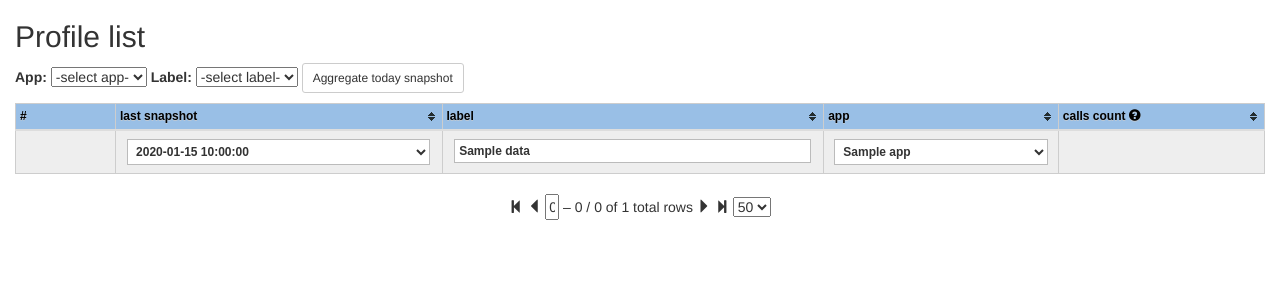
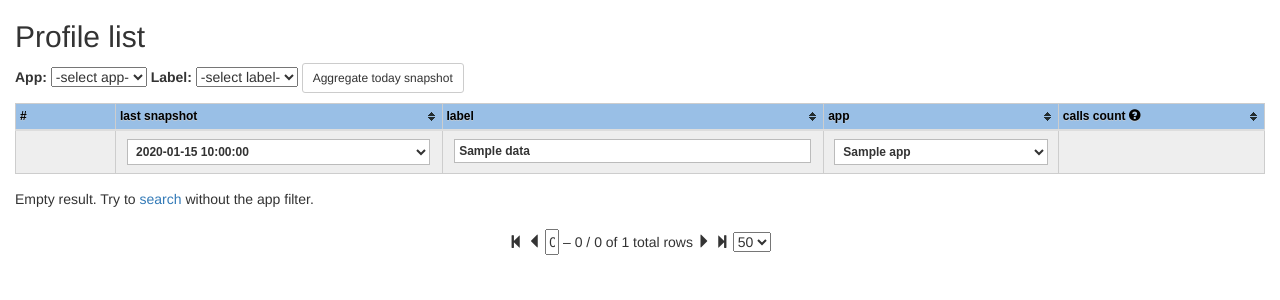
Before and after one commit to badoo/liveprof-ui, a PHP site: template src/templates/profile_list.php in a window 1280 px wide. Shown: the part 52-352 px from the top of the page. Run offline with PHP 8.4, Linux system fonts and the light colour scheme; the template is opened without the code that fills it: most values are stand-ins (such as "Sample title", 1, 10 or a date in 2020); data that the repository does not hold is empty.

Commit message:
added a link on profile list page to search without app filter

```diff
--- a/src/templates/profile_list.php
+++ b/src/templates/profile_list.php
@@ -40,7 +40,7 @@
         <tr>
             <th class="sorter-false filter-false" style="width: 100px;">#</th>
             <th class="filter-select filter-onlyAvail filter-select-sort-desc sorter-text" data-value="<?= $data['date'] ?>">last snapshot</th>
-            <th class="sorter-text" data-value="<?= $data['label'] ?>">label</th>
+            <th class="sorter-text filter-label" data-value="<?= $data['label'] ?>">label</th>
             <th class="filter-select filter-onlyAvail sorter-text" data-value="<?= $data['app'] ?>">app</th>
             <th class="filter-false">calls count
                 <span data-toggle="tooltip"  title="Calls count recorded during specified day" class="glyphicon glyphicon-question-sign"></span>
@@ -77,6 +77,10 @@
         <?php endforeach; ?>
         </tbody>
     </table>
+
+    <div id="empty-result-link" style="display: none;">
+        Empty result. Try to <a href="">search</a> without the app filter.
+    </div>
 
     <div id="pager" class="pager">
         <form>
@@ -253,12 +257,25 @@
                 savePages : true,
                 updateArrows: true,
                 output: '{startRow:input} – {endRow} / {totalRows} rows',
-            });
+            }).bind('filterEnd', function() {
+                let found = $('.sortable tbody tr:visible').length;
+                let app = "<?= $data['app'] ?>";
+                let label = $('.tablesorter-filter[data-column=2]').val();
+
+                if (found === 0 && app !== "" && label !== "") {
+                    $('#empty-result-link a').attr("href", "/profiler/result-list.phtml?label=" + label + "&app=");
+                    $('#empty-result-link').show();
+                } else {
+                    $('#empty-result-link').hide();
+                }
+        });
+
         $('[data-toggle="tooltip"]').tooltip();
 
         $('select[data-column=3]').unbind().change(function (event) {
             event.stopPropagation();
-            location.replace('?app=' + $(this).val());
+            let label = $('.tablesorter-filter[data-column=2]').val();
+            location.replace('?app=' + $(this).val() + '&label=' + label);
         });
 
         $('.aggregate-snapshot-button').on('click', function () {
```
Also changed, not shown: CHANGELOG.md.
